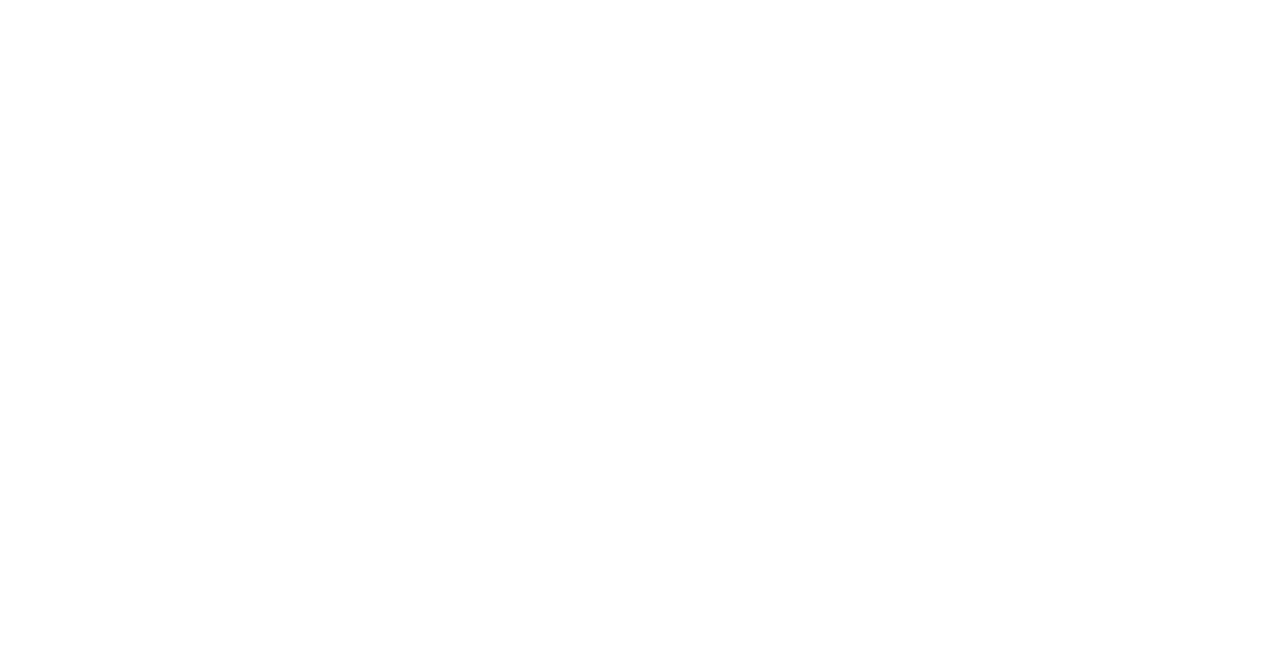
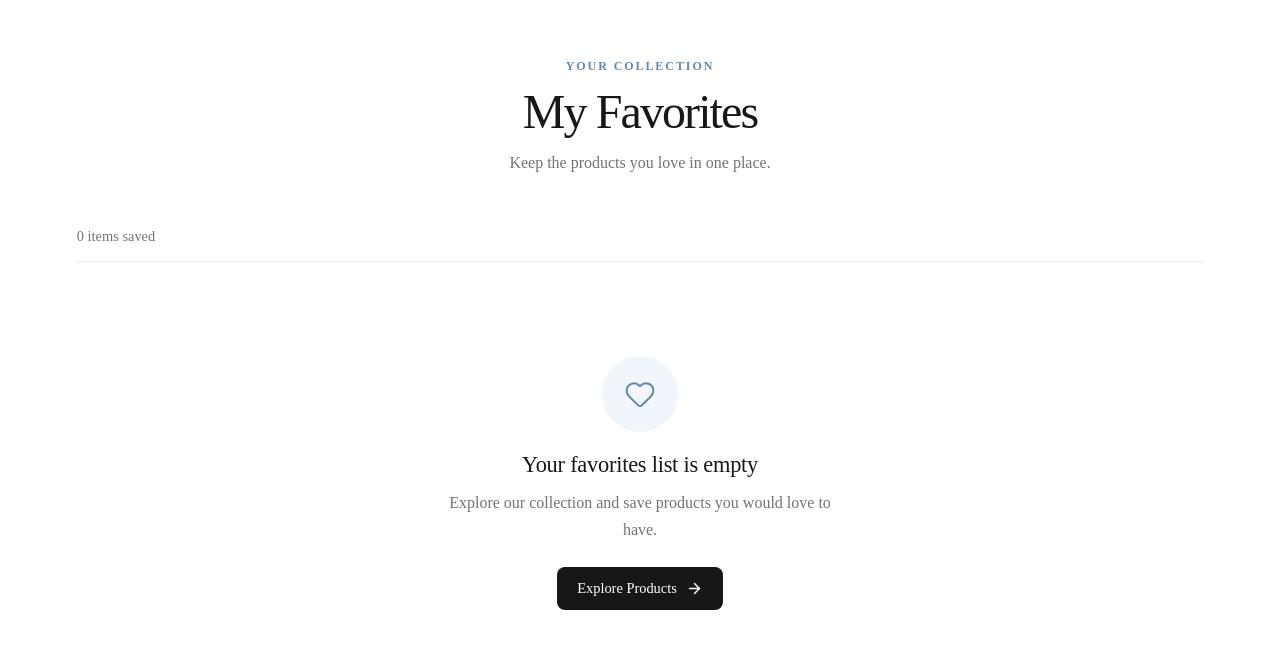
Before and after one commit to WinnyJazz/ShopEz-SmartBridge, a React (Vite) app in the folder Client/: page /favorites in a window 1280 px wide. Before the commit this address had no page. Shown: the top 648 px of the page. Built offline with nearby package versions, Linux system fonts and the light colour scheme.

Commit message:
add fav page

```diff
--- a/Client/src/App.jsx
+++ b/Client/src/App.jsx
@@ -10,6 +10,7 @@
 import ShoppingCart from "./pages/ShoppingCart";
 import ProductDetails from "./pages/ProductDetails";
 import Catalogue from "./pages/Catalogue";
+import Favorites from "./pages/Favorites";
 
 function MainLayout({ children }) {
   return (
@@ -78,6 +79,11 @@
             </MainLayout>
           }
         />
+
+        <Route
+          path="/favorites"
+          element={<Favorites />}
+        />
       </Routes>
     </BrowserRouter>
   );
--- a/Client/src/components/Navbar.jsx
+++ b/Client/src/components/Navbar.jsx
@@ -62,9 +62,13 @@
 
       {/* Right Side */}
       <div className="navbar-actions">
-        <button className="nav-icon" aria-label="Favorites">
+        <Link
+          to="/favorites"
+          className="nav-icon"
+          aria-label="Favorites"
+        >
           <Heart size={22} strokeWidth={1.8} />
-        </button>
+        </Link>
 
         <Link
           to="/cart"
--- /dev/null
+++ b/Client/src/pages/Favorites.css
@@ -0,0 +1,216 @@
+
+.favorites-page {
+  min-height: 70vh;
+  padding: 56px 6%;
+  background: #fff;
+  color: #171717;
+}
+
+.favorites-container {
+  max-width: 1200px;
+  margin: 0 auto;
+}
+
+.favorites-heading {
+  margin-bottom: 36px;
+}
+
+.favorites-eyebrow {
+  color: #6489a8;
+  font-size: 0.75rem;
+  font-weight: 700;
+  letter-spacing: 0.16em;
+}
+
+.favorites-heading h1 {
+  margin: 10px 0;
+  font-size: clamp(2rem, 4vw, 3rem);
+  letter-spacing: -0.04em;
+}
+
+.favorites-heading p {
+  margin: 0;
+  color: #737373;
+  line-height: 1.7;
+}
+
+.favorites-toolbar {
+  display: flex;
+  justify-content: space-between;
+  padding: 16px 0;
+  margin-bottom: 24px;
+  border-bottom: 1px solid #e5e7eb;
+  color: #737373;
+  font-size: 0.9rem;
+}
+
+.favorites-empty {
+  display: flex;
+  flex-direction: column;
+  align-items: center;
+  justify-content: center;
+  min-height: 330px;
+  padding: 32px 20px;
+  text-align: center;
+}
+
+.favorites-empty-icon {
+  display: grid;
+  place-items: center;
+  width: 76px;
+  height: 76px;
+  margin-bottom: 20px;
+  border-radius: 50%;
+  background: #f0f6fa;
+  color: #6489a8;
+}
+
+.favorites-empty h2 {
+  margin: 0 0 10px;
+  font-size: 1.4rem;
+}
+
+.favorites-empty p {
+  max-width: 390px;
+  margin: 0 0 24px;
+  color: #737373;
+  line-height: 1.7;
+}
+
+.favorites-shop-button,
+.favorite-view-button {
+  display: inline-flex;
+  align-items: center;
+  justify-content: center;
+  gap: 9px;
+  text-decoration: none;
+  transition: background 0.2s ease;
+}
+
+.favorites-shop-button {
+  padding: 13px 20px;
+  border-radius: 8px;
+  background: #171717;
+  color: #fff;
+  font-size: 0.9rem;
+}
+
+.favorites-shop-button:hover {
+  background: #343434;
+}
+
+.favorites-grid {
+  display: grid;
+  grid-template-columns: repeat(4, minmax(0, 1fr));
+  gap: 24px;
+}
+
+.favorite-card {
+  min-width: 0;
+  overflow: hidden;
+  border: 1px solid #e5e7eb;
+  border-radius: 12px;
+  background: #fff;
+  transition: box-shadow 0.2s ease, transform 0.2s ease;
+}
+
+.favorite-card:hover {
+  transform: translateY(-3px);
+  box-shadow: 0 10px 25px rgba(0, 0, 0, 0.07);
+}
+
+.favorite-image-wrapper {
+  position: relative;
+  overflow: hidden;
+  aspect-ratio: 1 / 1;
+  background: #f5f6f7;
+}
+
+.favorite-image-wrapper > a {
+  display: block;
+  width: 100%;
+  height: 100%;
+}
+
+.favorite-image {
+  width: 100%;
+  height: 100%;
+  object-fit: cover;
+}
+
+.favorite-remove {
+  position: absolute;
+  top: 12px;
+  right: 12px;
+  display: grid;
+  place-items: center;
+  width: 36px;
+  height: 36px;
+  border: 1px solid #e5e7eb;
+  border-radius: 50%;
+  background: #fff;
+  color: #333;
+  cursor: pointer;
+}
+
+.favorite-remove:hover {
+  color: #dc2626;
+  background: #fff1f2;
+}
+
+.favorite-info {
+  padding: 16px;
+}
+
+.favorite-info h3 {
+  margin: 0 0 10px;
+  font-size: 1rem;
+  font-weight: 600;
+}
+
+.favorite-price {
+  margin: 0 0 16px;
+  font-size: 0.95rem;
+  font-weight: 700;
+}
+
+.favorite-view-button {
+  width: 100%;
+  padding: 11px;
+  border: 1px solid #d1d5db;
+  border-radius: 7px;
+  color: #171717;
+  font-size: 0.85rem;
+}
+
+.favorite-view-button:hover {
+  border-color: #6489a8;
+  background: #f0f6fa;
+}
+
+@media (max-width: 1000px) {
+  .favorites-grid {
+    grid-template-columns: repeat(3, minmax(0, 1fr));
+  }
+}
+
+@media (max-width: 700px) {
+  .favorites-page {
+    padding: 36px 5%;
+  }
+
+  .favorites-grid {
+    grid-template-columns: repeat(2, minmax(0, 1fr));
+    gap: 14px;
+  }
+
+  .favorite-info {
+    padding: 12px;
+  }
+}
+
+@media (max-width: 380px) {
+  .favorites-grid {
+    grid-template-columns: 1fr;
+  }
+}
--- /dev/null
+++ b/Client/src/pages/Favorites.jsx
@@ -0,0 +1,108 @@
+
+import { useEffect, useState } from "react";
+import { Link } from "react-router-dom";
+import { Heart, ShoppingBag, Trash2, ArrowRight } from "lucide-react";
+import "./Favorites.css";
+
+export default function Favorites() {
+  const [favorites, setFavorites] = useState(() => {
+    try {
+      return JSON.parse(localStorage.getItem("favorites")) || [];
+    } catch {
+      return [];
+    }
+  });
+
+  useEffect(() => {
+    localStorage.setItem("favorites", JSON.stringify(favorites));
+  }, [favorites]);
+
+  function removeFavorite(id) {
+    setFavorites((previous) =>
+      previous.filter((product) => product.id !== id)
+    );
+  }
+
+  return (
+    <main className="favorites-page">
+      <section className="favorites-container">
+        <div className="favorites-heading">
+          <span className="favorites-eyebrow">YOUR COLLECTION</span>
+          <h1>My Favorites</h1>
+          <p>
+            Keep the products you love in one place.
+          </p>
+        </div>
+
+        <div className="favorites-toolbar">
+          <span>
+            {favorites.length}{" "}
+            {favorites.length === 1 ? "item" : "items"} saved
+          </span>
+        </div>
+
+        {favorites.length === 0 ? (
+          <div className="favorites-empty">
+            <div className="favorites-empty-icon">
+              <Heart size={32} strokeWidth={1.5} />
+            </div>
+
+            <h2>Your favorites list is empty</h2>
+            <p>
+              Explore our collection and save products
+              you would love to have.
+            </p>
+
+            <Link to="/catalogue" className="favorites-shop-button">
+              Explore Products
+              <ArrowRight size={17} />
+            </Link>
+          </div>
+        ) : (
+          <div className="favorites-grid">
+            {favorites.map((product) => (
+              <article className="favorite-card" key={product.id}>
+                <div className="favorite-image-wrapper">
+                  <Link to={`/product/${product.id}`}>
+                    <img
+                      src={product.image}
+                      alt={product.name}
+                      className="favorite-image"
+                    />
+                  </Link>
+
+                  <button
+                    type="button"
+                    className="favorite-remove"
+                    onClick={() => removeFavorite(product.id)}
+                    aria-label={`Remove ${product.name} from favorites`}
+                    title="Remove from favorites"
+                  >
+                    <Trash2 size={17} />
+                  </button>
+                </div>
+
+                <div className="favorite-info">
+                  <h3>{product.name}</h3>
+                  <p className="favorite-price">
+                    {typeof product.price === "number"
+                      ? `Rp ${product.price.toLocaleString("id-ID")}`
+                      : product.price}
+                  </p>
+
+                  <Link
+                    to={`/product/${product.id}`}
+                    className="favorite-view-button"
+                  >
+                    <ShoppingBag size={16} />
+                    View Product
+                  </Link>
+                </div>
+              </article>
+            ))}
+          </div>
+        )}
+      </section>
+    </main>
+  );
+}
```
Also changed, not shown: Client/src/components/Footer.jsx (renamed from Client/src/components/Footer.tsx).
